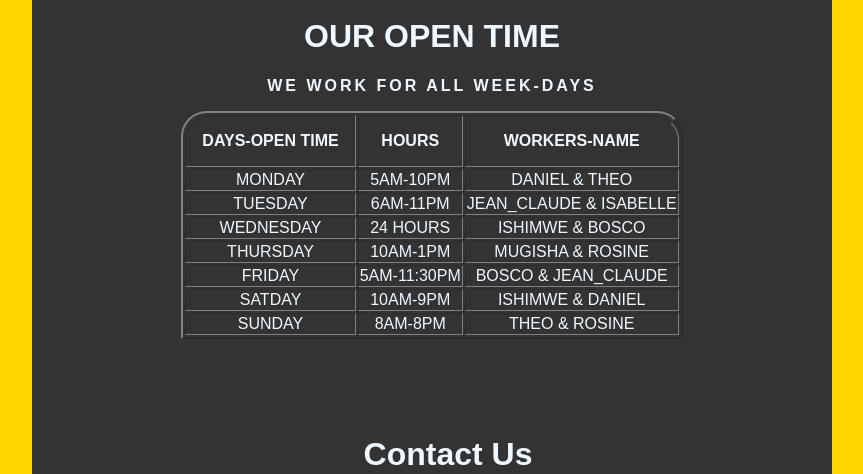
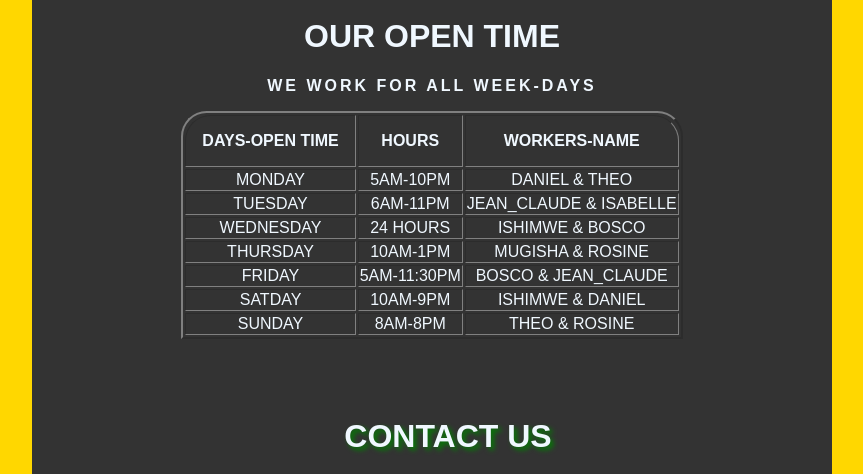
Before and after one commit to mutanganajoseph/joe01, a plain HTML site: page index.html in a window 1280 px wide. Shown: the part 2757-3231 px from the top of the page, without its empty margins (208-1071 px from the left). Drawn offline with Linux system fonts and the light colour scheme.

Commit message:
Update index.css

```diff
--- a/index.css
+++ b/index.css
@@ -290,6 +290,10 @@ padding-bottom:-3em;
     list-style-type: none;
     margin-bottom: 2em;
 }
+.contact h1{
+    text-transform:uppercase;
+    font-weight:bolder;
+    text-shadow: 3px 3px 5px green;
 .contact li{
     margin-top:1em;
 }
```
